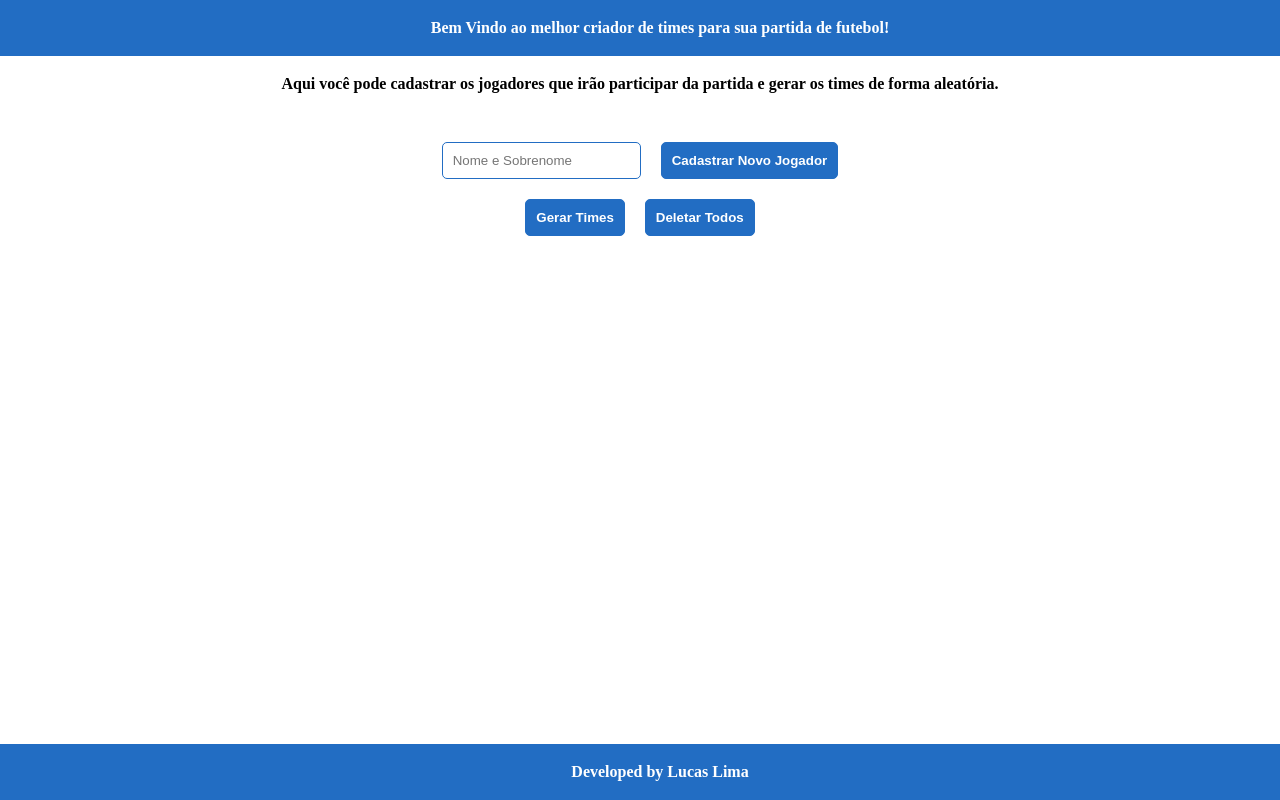
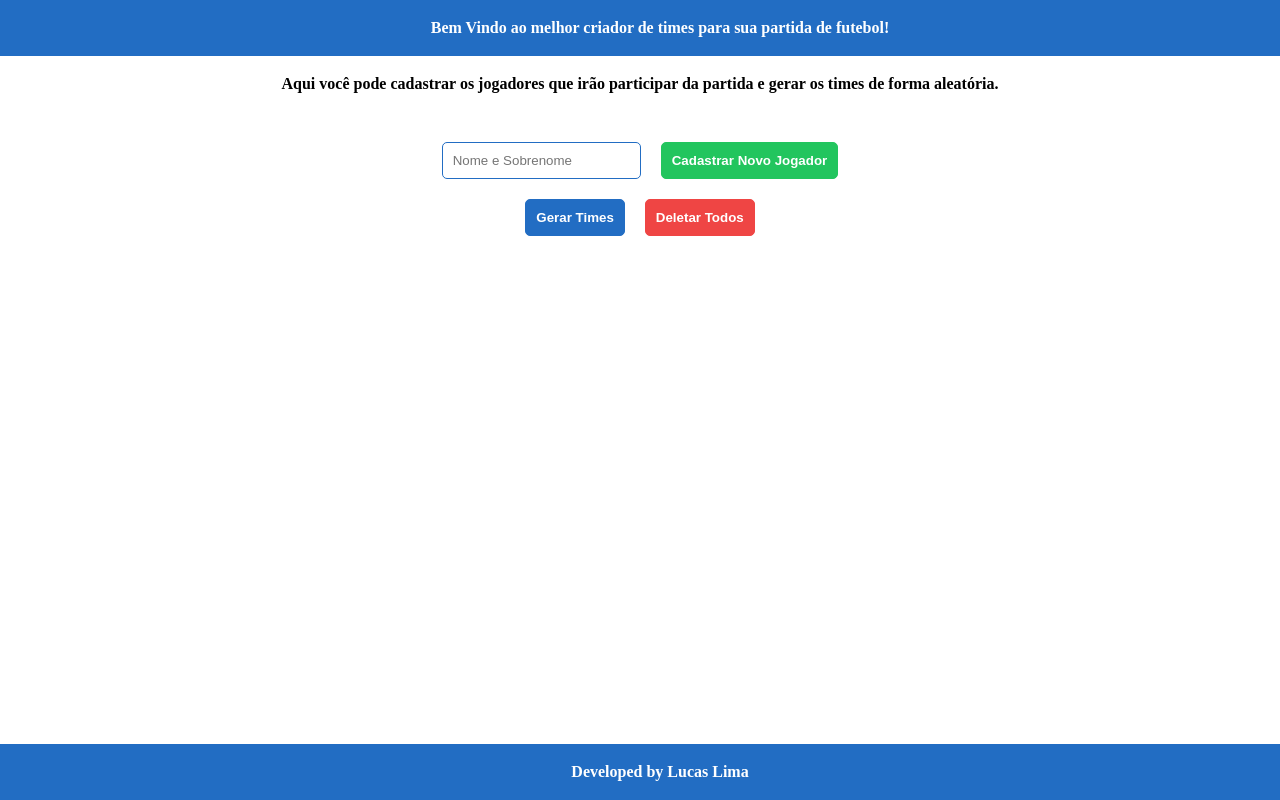
Before and after one commit to lucas-lima-dev/footballManager-front, an Angular app: page / in a window 1280 px wide. Shown: the top 800 px of the page. Built offline with nearby package versions, Linux system fonts and the light colour scheme.

Commit message:
style: buttons different collors for actions

```diff
--- a/src/app/home/home.component.html
+++ b/src/app/home/home.component.html
@@ -19,8 +19,8 @@
       </button>
     </form>
     <div class="styled-button">
-      <button (click)="getTeams()" [disabled]="isLoading">Gerar Times</button>
-      <button (click)="deleteAll()" [disabled]="isLoading">
+      <button class = "generate" (click)="getTeams()" [disabled]="isLoading">Gerar Times</button>
+      <button class = "delete" (click)="deleteAll()" [disabled]="isLoading">
         Deletar Todos
       </button>
     </div>
--- a/src/app/home/home.component.scss
+++ b/src/app/home/home.component.scss
@@ -44,8 +44,8 @@
     padding: 10px;
     margin: 10px;
     border-radius: 5px;
-    border: 1px solid #226dc3;
-    background-color: #226dc3;
+    border: 1px solid #22c55e;
+    background-color: #22c55e;
     color: #ffffff;
     font-weight: bold;
     cursor: pointer;
@@ -56,18 +56,29 @@
   display: flex;
   align-items: center;
   justify-content: center;
+
   button {
     width: auto;
     padding: 10px;
     margin: 10px;
     border-radius: 5px;
-    border: 1px solid #226dc3;
-    background-color: #226dc3;
     color: #ffffff;
     font-weight: bold;
     cursor: pointer;
   }
 }
+
+.generate {
+  border: 1px solid #226dc3;
+  background-color: #226dc3;
+}
+
+.delete {
+  border: 1px solid #ef4544;
+  background-color: #ef4544;
+}
+
+
 
 .teams-container {
   display: flex;
```
